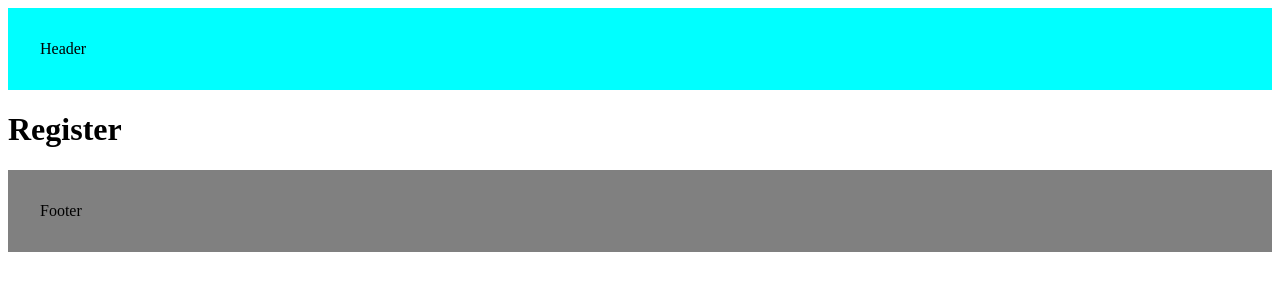
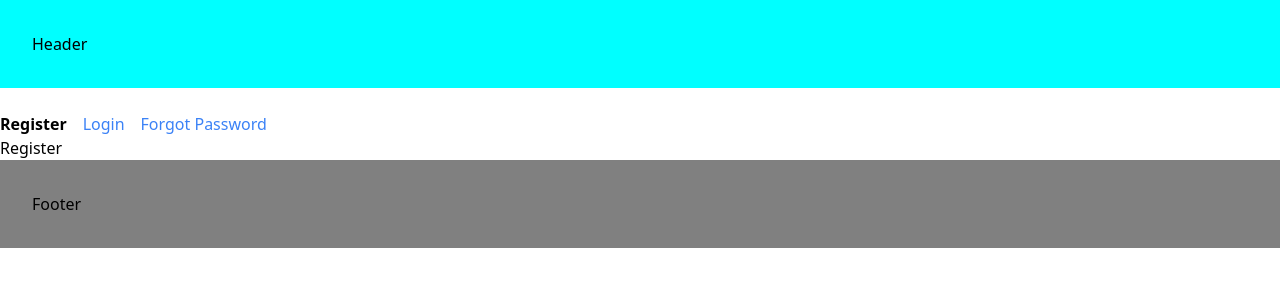
Before and after one commit to famasboy888/nextjs_app_course, a Next.js app: page /register in a window 1280 px wide. Shown: the top 300 px of the page. Built offline with nearby package versions, Linux system fonts and the light colour scheme.

Commit message:
Adding nav links and style.css

```diff
--- /dev/null
+++ b/src/app/(auth)/layout.tsx
@@ -0,0 +1,43 @@
+"use client";
+import Link from "next/link";
+import "./styles.css"
+
+import { usePathname } from "next/navigation";
+import { useState } from "react";
+
+const navLinks = [
+  { name: "Register", href: "/register" },
+  { name: "Login", href: "/login" },
+  { name: "Forgot Password", href: "/forgotPassword" },
+];
+
+export default function AuthLayout({
+  children,
+}: {
+  children: React.ReactNode;
+}) {
+  const pathname = usePathname();
+  const [input, setInput] = useState("");
+
+  return (
+    <div>
+      <div>
+        <input value={input} onChange={(e) => setInput(e.target.value)} />
+      </div>
+      {navLinks.map((link) => {
+        const isActive = pathname.startsWith(link.href);
+
+        return (
+          <Link
+            className={isActive ? "font-bold mr-4" : "text-blue-500 mr-4"}
+            href={link.href}
+            key={link.name}
+          >
+            {link.name}
+          </Link>
+        );
+      })}
+      {children}
+    </div>
+  );
+}
--- /dev/null
+++ b/src/app/(auth)/styles.css
@@ -0,0 +1,3 @@
+@tailwind base;
+@tailwind components;
+@tailwind utilities;
```
